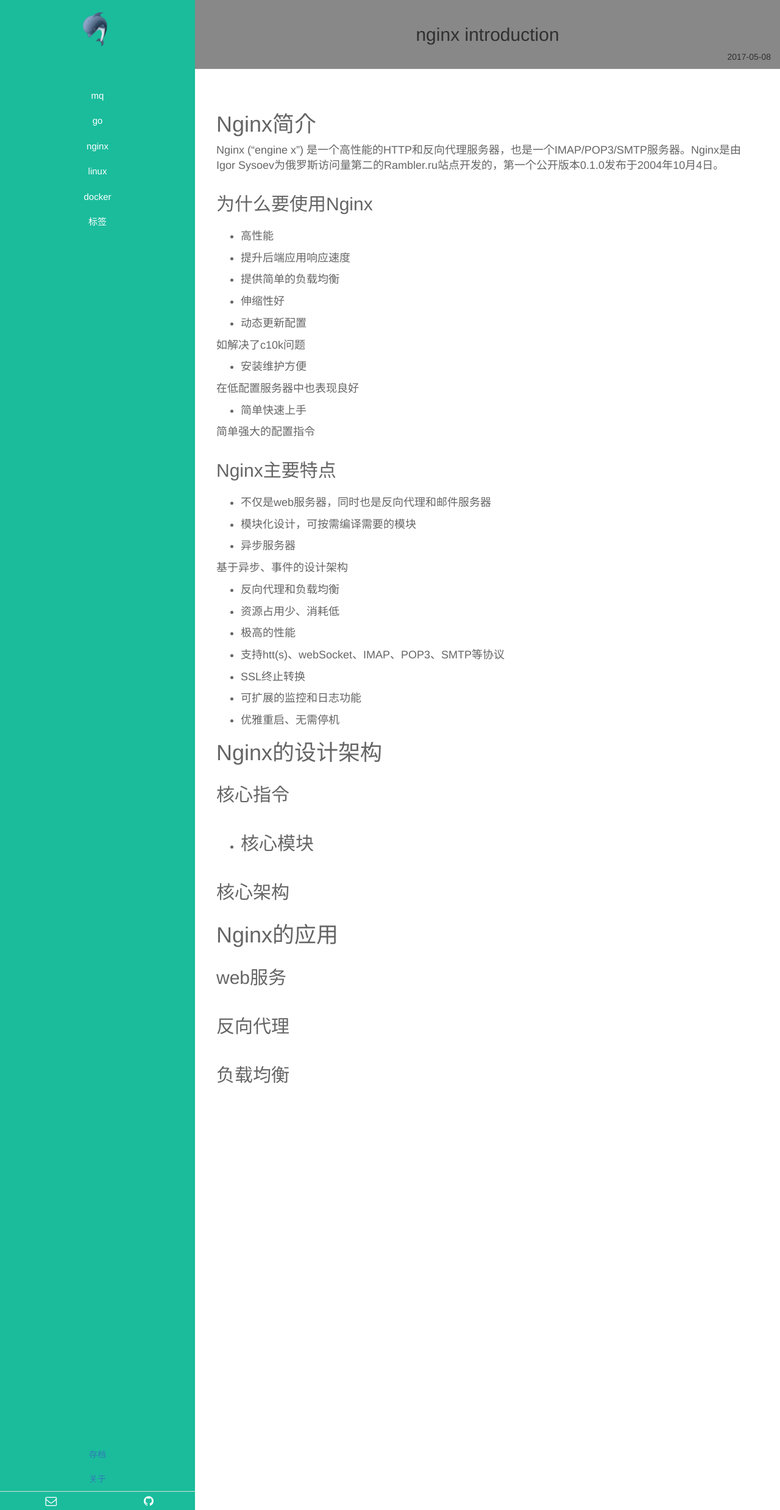
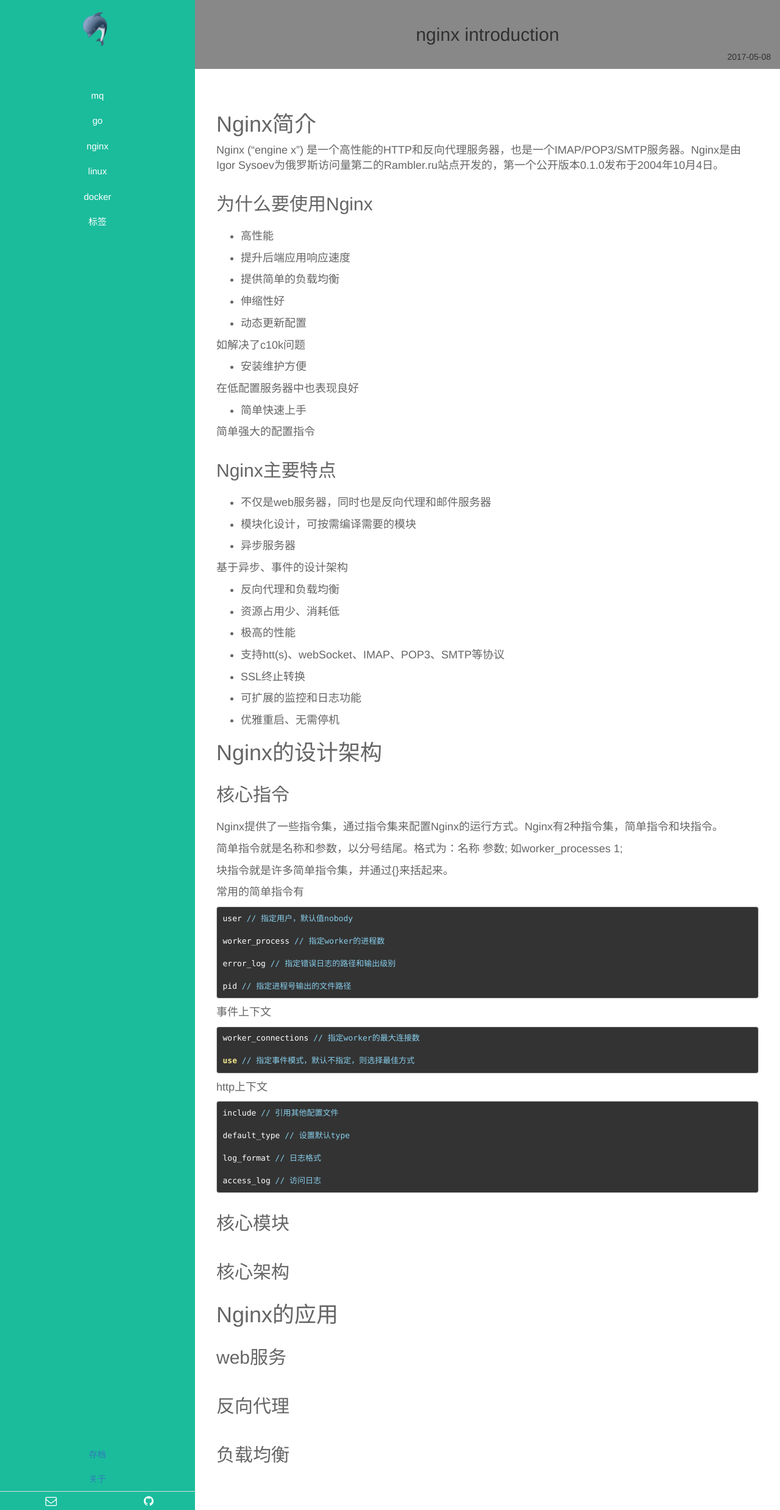
Before and after one commit to wcccode/wcccode.github.io, a Jekyll site: the page built from _posts/nginx/2017-05-08-nginx-introduction.md, in a window 1280 px wide. Shown: the whole page at 61% size. Built offline with Jekyll 4.4.1, drawn with Linux system fonts in a browser that asks for light colours.

Commit message:
Update 2017-05-08-nginx-introduction.md

````diff
--- a/_posts/nginx/2017-05-08-nginx-introduction.md
+++ b/_posts/nginx/2017-05-08-nginx-introduction.md
@@ -60,7 +60,45 @@
 # Nginx的设计架构
 
 ## 核心指令
--
+
+Nginx提供了一些指令集，通过指令集来配置Nginx的运行方式。Nginx有2种指令集，简单指令和块指令。
+
+简单指令就是名称和参数，以分号结尾。格式为：名称 参数; 如worker_processes 1;
+
+块指令就是许多简单指令集，并通过{}来括起来。
+
+常用的简单指令有
+
+```
+user // 指定用户，默认值nobody
+
+worker_process // 指定worker的进程数
+
+error_log // 指定错误日志的路径和输出级别
+
+pid // 指定进程号输出的文件路径
+```
+
+事件上下文
+
+```
+worker_connections // 指定worker的最大连接数
+
+use // 指定事件模式，默认不指定，则选择最佳方式
+```
+
+http上下文
+
+```
+include // 引用其他配置文件
+
+default_type // 设置默认type
+
+log_format // 日志格式
+
+access_log // 访问日志
+```
+
 ## 核心模块
 
 ## 核心架构
````
